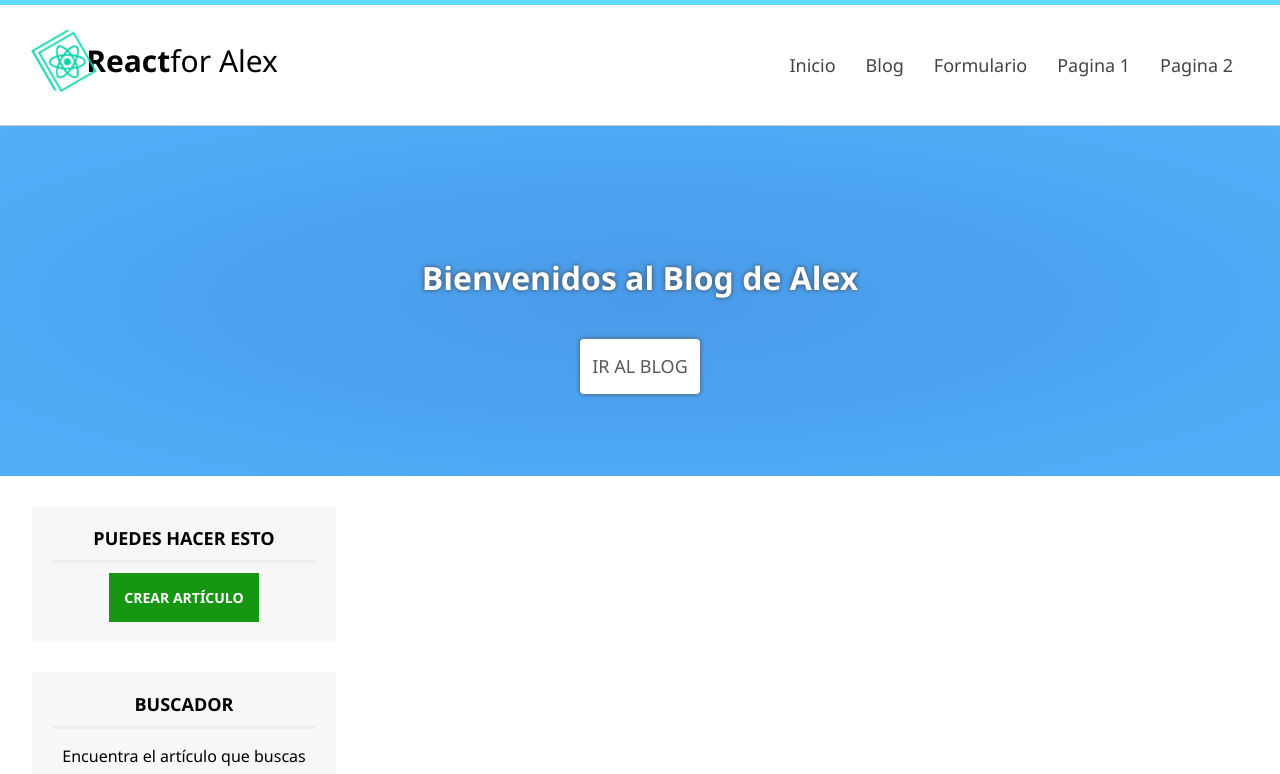
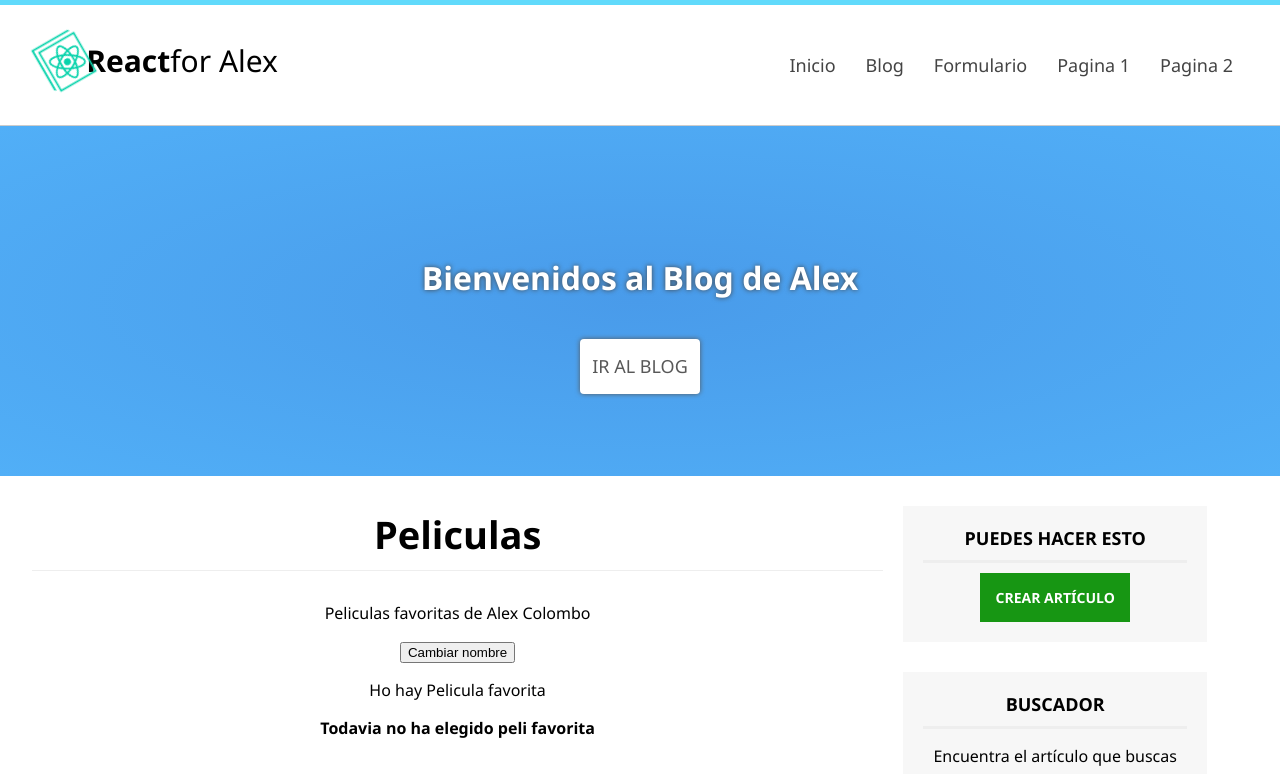
Before and after one commit to AleSkywaker/React_ALX, a React (Create React App) app: page / in a window 1280 px wide. Shown: the top 774 px of the page. Built offline with nearby package versions, Linux system fonts and the light colour scheme.

Commit message:
router component

```diff
--- a/src/components/Router.js
+++ b/src/components/Router.js
@@ -1,12 +1,19 @@
 import React, { Component } from 'react';
 import { BrowserRouter, Route, Switch } from 'react-router-dom';
+import Seccion from './Mainseccion';
+import Peliculas from './Peliculas';
+import Error from './Error';
 
 class Router extends React.Component {
   render() {
     return (
       <BrowserRouter>
         {/*Configurar rutas y páginas*/}
-        <Switch></Switch>
+        <Switch>
+          <Route exact path="/" component={Peliculas} />
+          <Route exact path="/prueba" component={Seccion} />
+          <Route component={Error} />
+        </Switch>
       </BrowserRouter>
     );
   }
```
